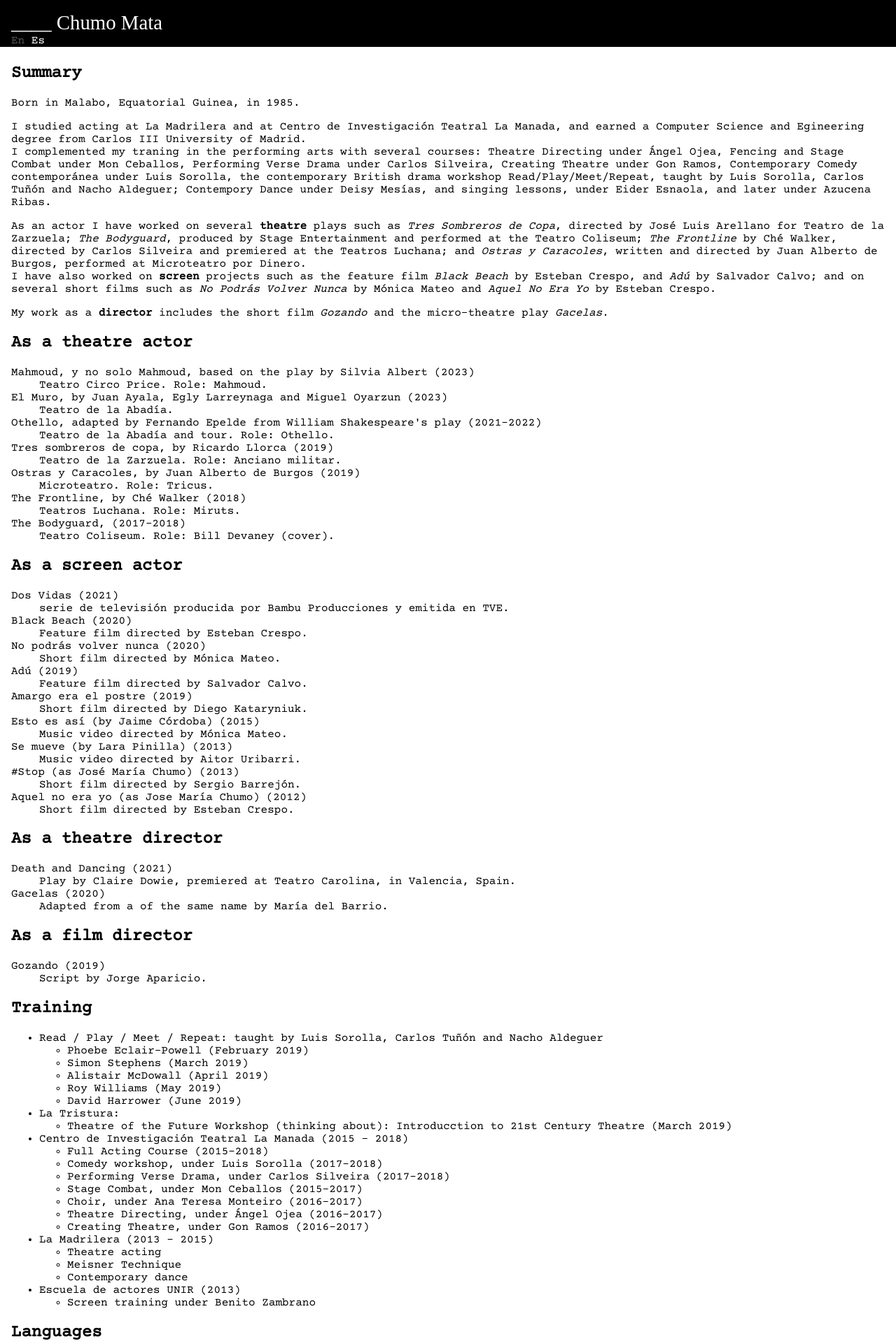
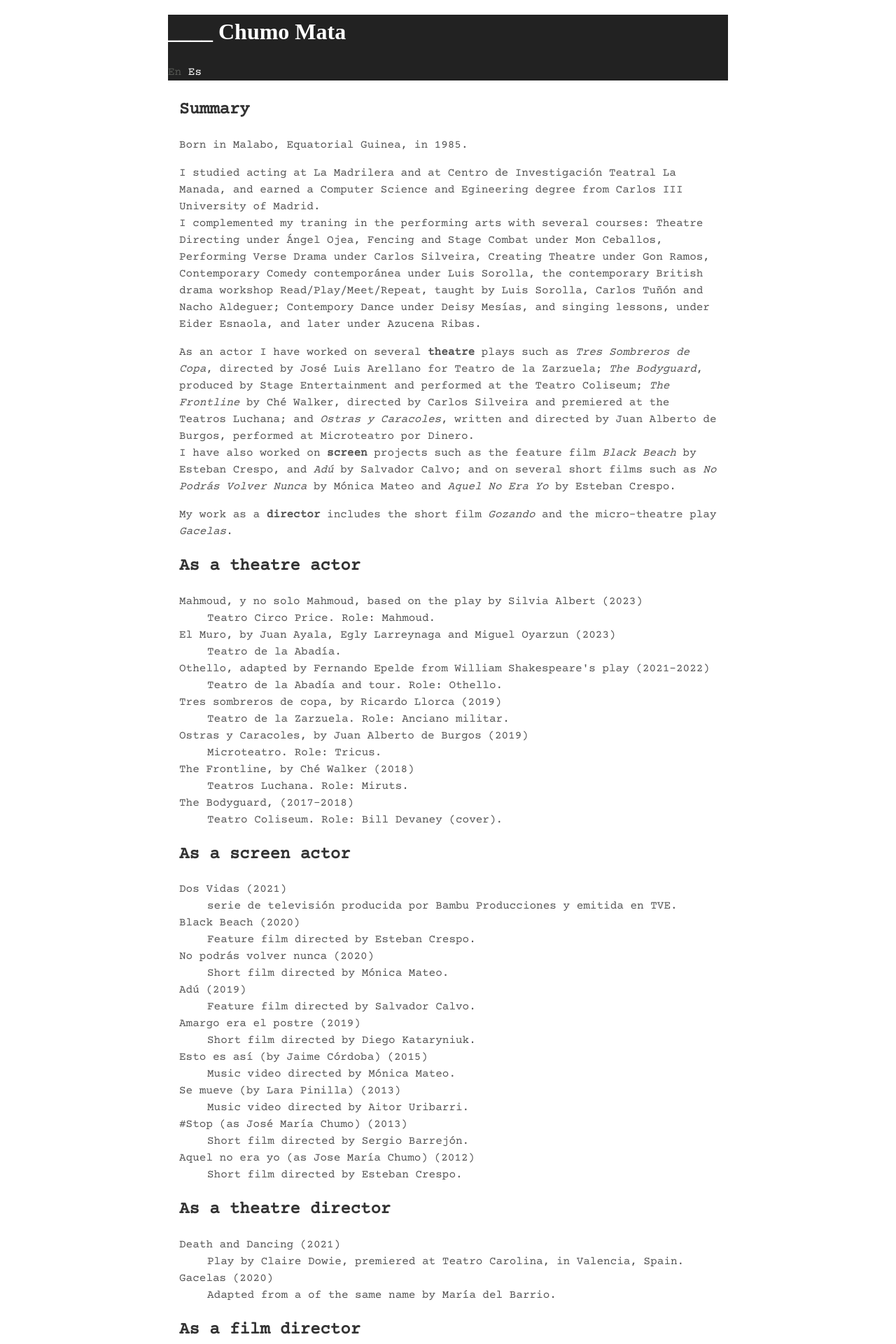
Before and after one commit to jmchuma/jmchuma.github.com, a Jekyll site: the page built from en/bio.html, in a window 1280 px wide. Shown: the top 1920 px of the page at 70% size. Built offline with Jekyll 4.4.1, drawn with Linux system fonts in a browser that asks for light colours; some web fonts are replaced.

Commit message:
Update page style
In general:
- Increase line height to 1.5.
- Change max width to 50em and the margins on the side to auto.
  All the content is now centered.
- Set links color to a light blue.
- Change font color to #555 ease it little bit.
- Set h1, h2 and strong to a darker color (#333).

On the tile:
- Lighten the header background color a bit.
- Set title as h1 with its regular size and a font weight of 300.

```diff
--- a/_layouts/default.html
+++ b/_layouts/default.html
@@ -20,7 +20,9 @@
 <header>
 
 <div id="title">
-	<a href="/{{ page.lang }}" title="{{ page.title }}">____ Chumo Mata</a>
+	<h1>
+		<a href="/{{ page.lang }}" title="{{ page.title }}">____ Chumo Mata</a>
+	</h1>
 </div>
 
 {% include switch-lang.html %}
--- a/css/style.css
+++ b/css/style.css
@@ -1,7 +1,12 @@
 body {
 	font-family: 'Courier Prime';
-	font-size: 1rem;
-	margin: 0px;
+	/*font-size: 1rem;*/
+	line-height: 1.5;
+	padding: 0em 1em;
+	/*margin: 0px;*/
+	margin: 0 auto;
+	max-width: 50em;
+	color: #555;
 }
 
 .current {
@@ -10,8 +15,9 @@ body {
 
 /* 1. Header Stuff */
 header {
-	background-color: #000;
-	padding: 1em 1em 0em 1em;
+	/*background-color: #000;*/
+	background-color: #222;
+	/*padding: 1em 1em 0em 1em;*/
 }
 
 header * {
@@ -22,11 +28,21 @@ header * {
 /* 1.1. The huge Chumo Mata at the top */
 div#title {
 	font-family: 'Lily Script One';
-	font-size: 1.8rem;
+	/*font-size: 1.8rem;*/
+	/*font-size: 2.5em*;*/
+	font-weight: 300;
 	/*text-align: center;*/
 }
 
+h1,
+h2,
+strong {
+	color: #333;
+}
 
+main a {
+	color: #416eaf;
+}
 /* 1.2. Language indicator */
 
 /* 1.3. Navigation menu */
```
